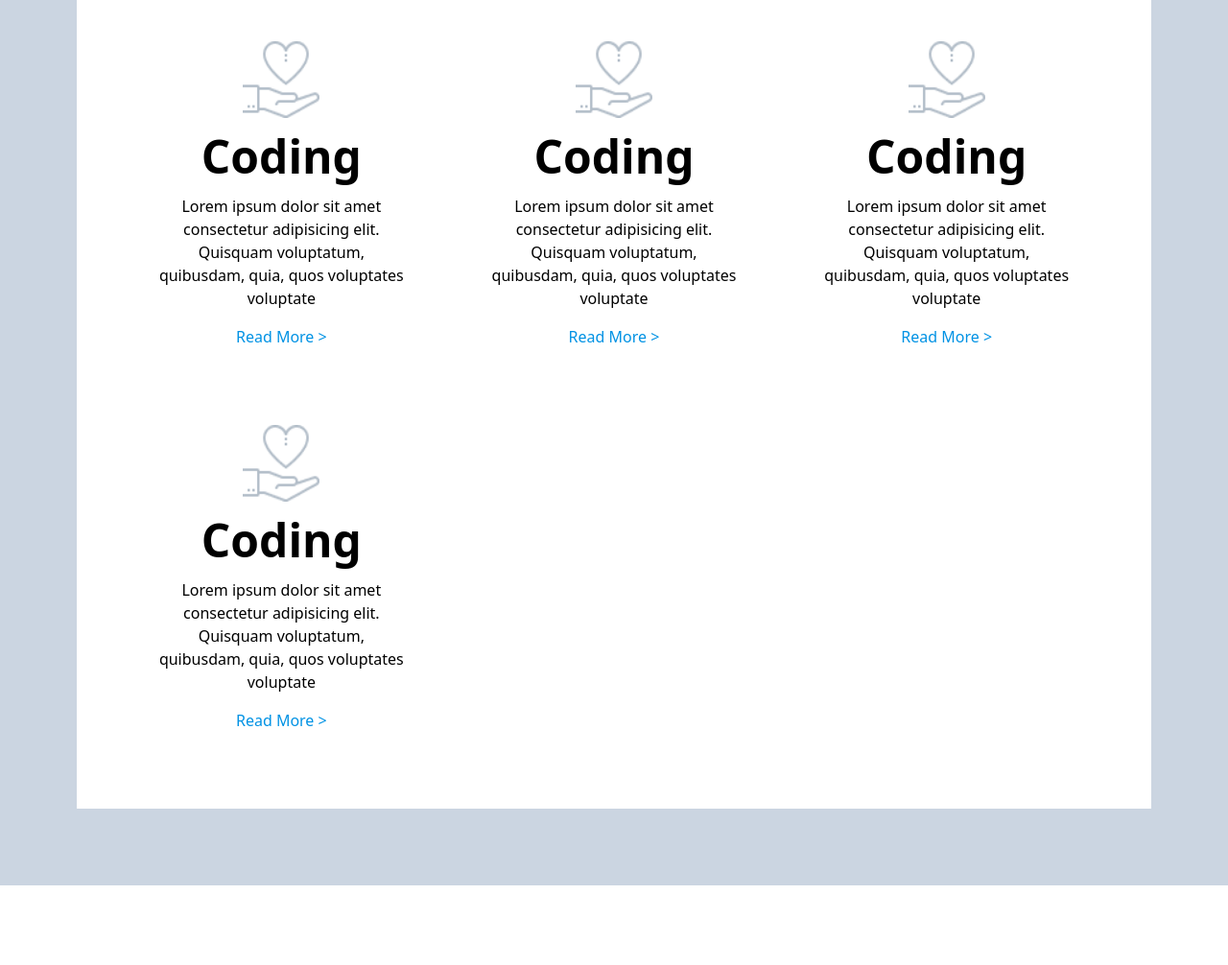
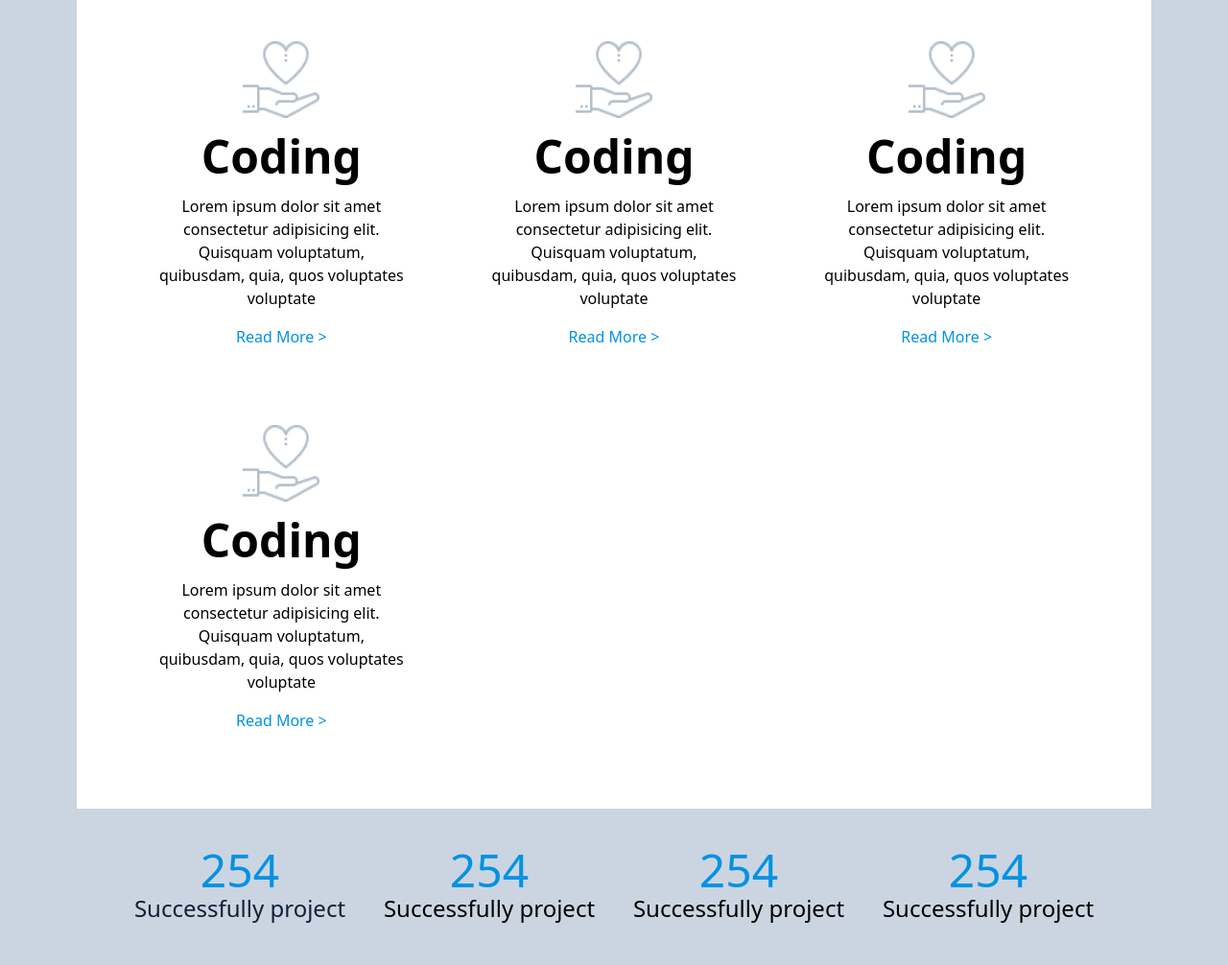
Before and after one commit to Nasim25/protfolio_tailwind, a website: page src/index.html in a window 1280 px wide. Shown: the part 789-1795 px from the top of the page at 96% size. Before the commit the page ends 1712 px from the top, so only its background shows below. Drawn offline with Linux system fonts and the light colour scheme.

Commit message:
end service section

```diff
--- a/src/index.html
+++ b/src/index.html
@@ -73,7 +73,11 @@
         class="container bg-white mx-auto grid grid-cols-1 sm:grid-cols-2 md:grid-cols-3 items-center p-10"
       >
         <div class="text-center flex flex-col gap-4 p-10">
-          <img src="../assets/Group.png" alt="service" class="w-20 h-20 mx-auto " />
+          <img
+            src="../assets/Group.png"
+            alt="service"
+            class="w-20 h-20 mx-auto"
+          />
           <h1 class="font-bold text-5xl">Coding</h1>
           <p>
             Lorem ipsum dolor sit amet consectetur adipisicing elit. Quisquam
@@ -83,7 +87,11 @@
         </div>
 
         <div class="text-center flex flex-col gap-4 p-10">
-          <img src="../assets/Group.png" alt="service" class="w-20 h-20 mx-auto " />
+          <img
+            src="../assets/Group.png"
+            alt="service"
+            class="w-20 h-20 mx-auto"
+          />
           <h1 class="font-bold text-5xl">Coding</h1>
           <p>
             Lorem ipsum dolor sit amet consectetur adipisicing elit. Quisquam
@@ -92,7 +100,11 @@
           <button class="text-primary">Read More <span>></span></button>
         </div>
         <div class="text-center flex flex-col gap-4 p-10">
-          <img src="../assets/Group.png" alt="service" class="w-20 h-20 mx-auto " />
+          <img
+            src="../assets/Group.png"
+            alt="service"
+            class="w-20 h-20 mx-auto"
+          />
           <h1 class="font-bold text-5xl">Coding</h1>
           <p>
             Lorem ipsum dolor sit amet consectetur adipisicing elit. Quisquam
@@ -101,7 +113,11 @@
           <button class="text-primary">Read More <span>></span></button>
         </div>
         <div class="text-center flex flex-col gap-4 p-10">
-          <img src="../assets/Group.png" alt="service" class="w-20 h-20 mx-auto " />
+          <img
+            src="../assets/Group.png"
+            alt="service"
+            class="w-20 h-20 mx-auto"
+          />
           <h1 class="font-bold text-5xl">Coding</h1>
           <p>
             Lorem ipsum dolor sit amet consectetur adipisicing elit. Quisquam
@@ -109,8 +125,25 @@
           </p>
           <button class="text-primary">Read More <span>></span></button>
         </div>
+      </div>
 
-
+      <div class="container mx-auto grid grid-cols-1 sm:grid-cols-2 md:grid-cols-4 items-center p-10">
+        <div class="text-center">
+          <h1 class="text-5xl text-primary">254</h1>
+          <p class="text-2xl text-[#0F2137]">Successfully project</p>
+        </div>
+        <div class="text-center">
+          <h1 class="text-5xl text-primary">254</h1>
+          <p class="text-2xl">Successfully project</p>
+        </div>
+        <div class="text-center">
+          <h1 class="text-5xl text-primary">254</h1>
+          <p class="text-2xl">Successfully project</p>
+        </div>
+        <div class="text-center">
+          <h1 class="text-5xl text-primary">254</h1>
+          <p class="text-2xl">Successfully project</p>
+        </div>
       </div>
     </div>
     <!-- END:: Service Section -->
```
Also changed, not shown: dist/output.css.
